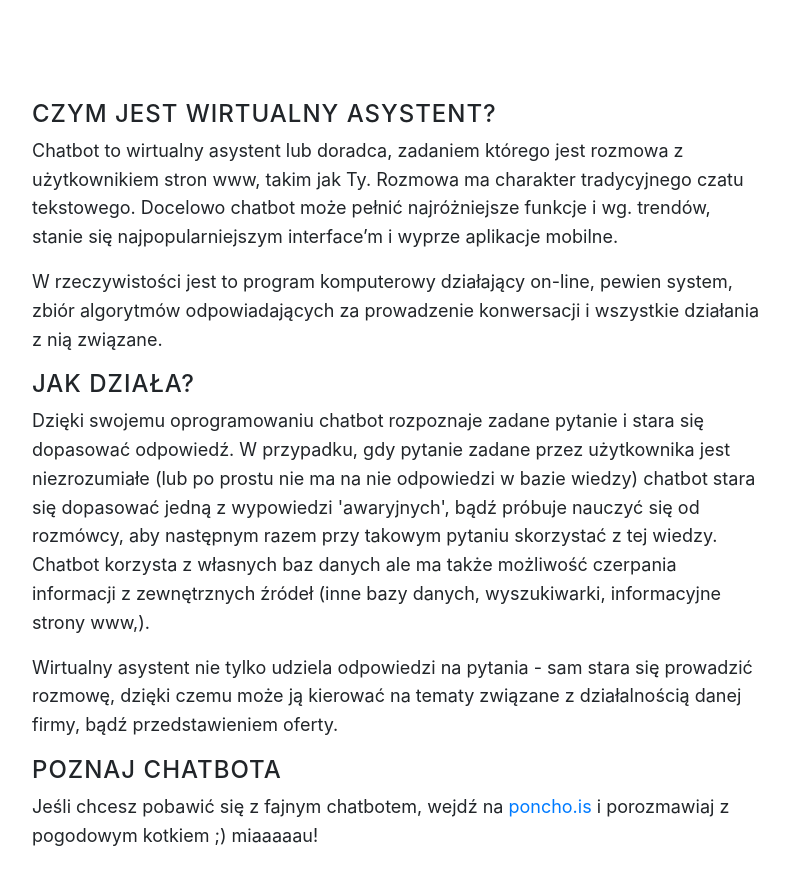
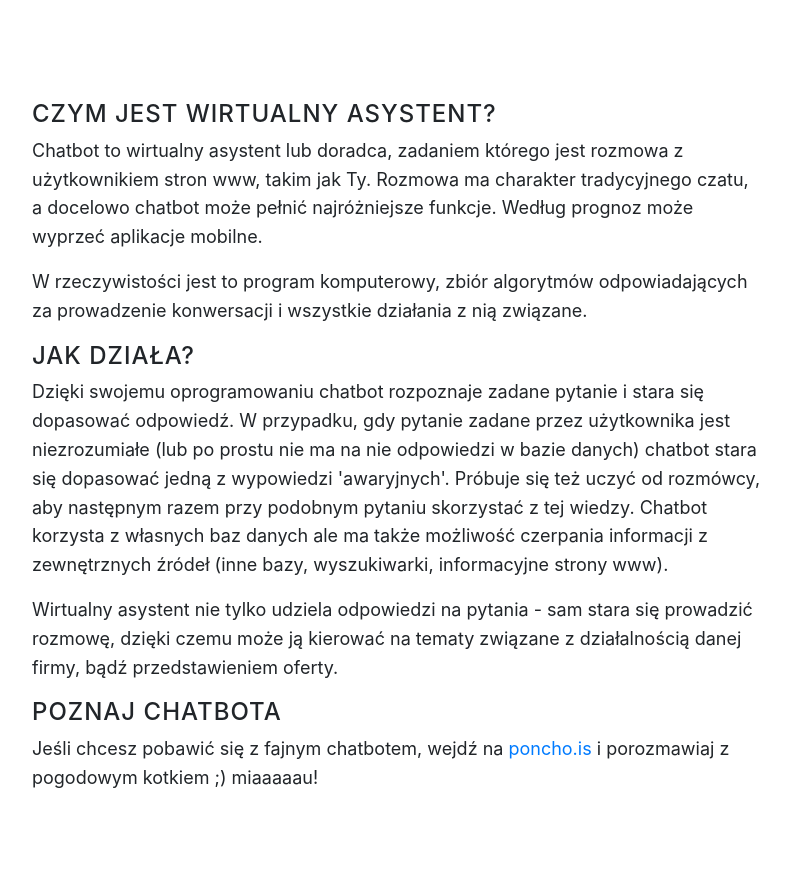
Before and after one commit to dealee/dealee.github.io, a website with bundled scripts: page index.html in a window 1280 px wide. Shown: the part 900-1785 px from the top of the page, without its empty margins (243-1033 px from the left). Built offline with nearby package versions, Linux system fonts and the light colour scheme.

Commit message:
Release candidate 2 po poprawkach copy

```diff
--- a/index.html
+++ b/index.html
@@ -25,24 +25,6 @@
 
   <body id="page-top">
 
-    <!-- Navigation -->
-    <!-- <nav class="navbar navbar-expand-lg navbar-light fixed-top" id="mainNav">
-      <div class="container">
-        <a class="navbar-brand js-scroll-trigger" href="#page-top">Starting Deally-ing with Bot</a>
-        <button class="navbar-toggler navbar-toggler-right" type="button" data-toggle="collapse" data-target="#navbarResponsive" aria-controls="navbarResponsive" aria-expanded="false" aria-label="Toggle navigation">
-          Menu
-          <i class="fa fa-bars"></i>
-        </button>
-        <div class="collapse navbar-collapse" id="navbarResponsive">
-          <ul class="navbar-nav ml-auto">
-            <li class="nav-item">
-              <a class="nav-link js-scroll-trigger" href="#about">About</a>
-            </li>
-          </ul>
-        </div>
-      </div>
-    </nav> -->
-
     <!-- Intro Header -->
     <header class="masthead">
       <div class="intro-body">
@@ -65,11 +47,11 @@
         <div class="row">
           <div class="col-lg-8 mx-auto">
             <h4>Czym jest wirtualny asystent?</h4>
-            <p>Chatbot to wirtualny asystent lub doradca, zadaniem którego jest rozmowa z użytkownikiem stron www, takim jak Ty. Rozmowa ma charakter tradycyjnego czatu tekstowego. Docelowo chatbot może pełnić najróżniejsze funkcje i wg. trendów, stanie się najpopularniejszym interface’m i wyprze  aplikacje mobilne.
-            <p>W rzeczywistości jest to program komputerowy działający on-line, pewien system, zbiór algorytmów odpowiadających za prowadzenie konwersacji i wszystkie działania z nią związane.</p>
+            <p>Chatbot to wirtualny asystent lub doradca, zadaniem którego jest rozmowa z użytkownikiem stron www, takim jak Ty. Rozmowa ma charakter tradycyjnego czatu, a docelowo chatbot może pełnić najróżniejsze funkcje. Według prognoz może wyprzeć aplikacje mobilne.
+            <p>W rzeczywistości jest to program komputerowy, zbiór algorytmów odpowiadających za prowadzenie konwersacji i wszystkie działania z nią związane.</p>
 
             <h4>Jak działa?</h4>
-            <p>Dzięki swojemu oprogramowaniu chatbot rozpoznaje zadane pytanie i stara się dopasować odpowiedź. W przypadku, gdy pytanie zadane przez użytkownika jest niezrozumiałe (lub po prostu nie ma na nie odpowiedzi w bazie wiedzy) chatbot stara się dopasować jedną z wypowiedzi 'awaryjnych', bądź próbuje nauczyć się od rozmówcy, aby następnym razem przy takowym pytaniu skorzystać z tej wiedzy. Chatbot korzysta z własnych baz danych ale ma także możliwość czerpania informacji z zewnętrznych źródeł (inne bazy danych, wyszukiwarki, informacyjne strony www,).</p>
+            <p>Dzięki swojemu oprogramowaniu chatbot rozpoznaje zadane pytanie i stara się dopasować odpowiedź. W przypadku, gdy pytanie zadane przez użytkownika jest niezrozumiałe (lub po prostu nie ma na nie odpowiedzi w bazie danych) chatbot stara się dopasować jedną z wypowiedzi 'awaryjnych'. Próbuje się też uczyć od rozmówcy, aby następnym razem przy podobnym pytaniu skorzystać z tej wiedzy. Chatbot korzysta z własnych baz danych ale ma także możliwość czerpania informacji z zewnętrznych źródeł (inne bazy, wyszukiwarki, informacyjne strony www).</p>
             <p>Wirtualny asystent nie tylko udziela odpowiedzi na pytania - sam stara się prowadzić rozmowę, dzięki czemu może ją kierować na tematy związane z działalnością danej firmy, bądź przedstawieniem oferty.</p>
 
             <h4>Poznaj chatbota</h4>
@@ -79,51 +61,6 @@
         </div>
       </div>
     </section>
-
-    <!-- Download Section -->
-    <!-- <section id="download" class="download-section content-section text-center">
-      <div class="container">
-        <div class="col-lg-8 mx-auto">
-          <h2>Download Grayscale</h2>
-          <p>You can download Grayscale for free on the preview page at Start Bootstrap.</p>
-          <a href="http://startbootstrap.com/template-overviews/grayscale/" class="btn btn-default btn-lg">Visit Download Page</a>
-        </div>
-      </div>
-    </section> -->
-
-    <!-- Contact Section -->
-    <!-- <section id="contact" class="content-section text-center">
-      <div class="container">
-        <div class="row">
-          <div class="col-lg-8 mx-auto">
-            <h2>Contact Start Bootstrap</h2>
-            <p>Feel free to leave us a comment on the
-              <a href="http://startbootstrap.com/template-overviews/grayscale/">Grayscale template overview page</a>
-              on Start Bootstrap to give some feedback about this theme!</p>
-            <ul class="list-inline banner-social-buttons">
-              <li class="list-inline-item">
-                <a href="https://twitter.com/SBootstrap" class="btn btn-default btn-lg">
-                  <i class="fa fa-twitter fa-fw"></i>
-                  <span class="network-name">Twitter</span>
-                </a>
-              </li>
-              <li class="list-inline-item">
-                <a href="https://github.com/BlackrockDigital/startbootstrap" class="btn btn-default btn-lg">
-                  <i class="fa fa-github fa-fw"></i>
-                  <span class="network-name">Github</span>
-                </a>
-              </li>
-              <li class="list-inline-item">
-                <a href="https://plus.google.com/+Startbootstrap/posts" class="btn btn-default btn-lg">
-                  <i class="fa fa-google-plus fa-fw"></i>
-                  <span class="network-name">Google+</span>
-                </a>
-              </li>
-            </ul>
-          </div>
-        </div>
-      </div>
-    </section> -->
 
     <!-- Footer -->
     <footer>
```
